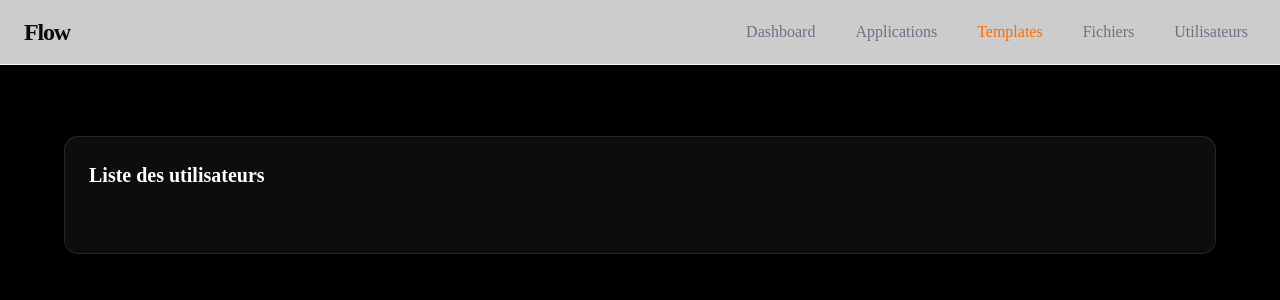
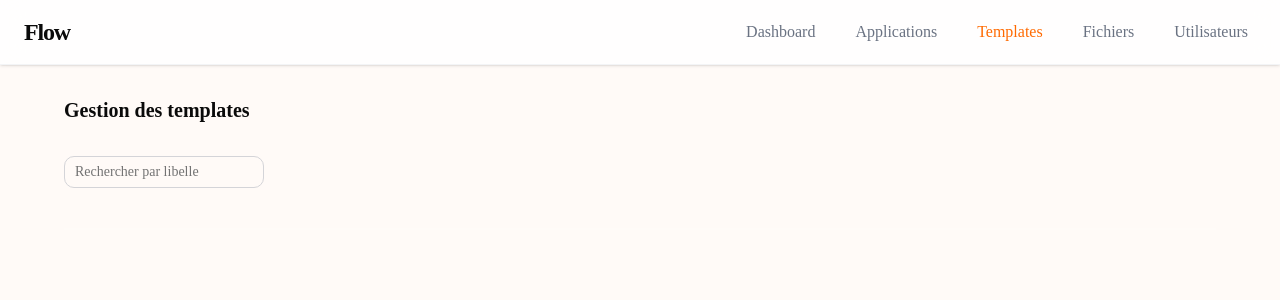
Before and after one commit to Titia13/flow_service, a Next.js app: page /template in a window 1280 px wide. Shown: the top 300 px of the page. Built offline with nearby package versions, Linux system fonts and the light colour scheme.

Commit message:
Debut des fonctionnalites DE fetch, create, update, status

```diff
--- a/app/store/appStore.ts
+++ b/app/store/appStore.ts
@@ -58,7 +58,6 @@ export const useAppStore = create<AppStore>((set, get) => ({
       const response = await apiFetch(`/app?${params.toString()}`);
       const apps = response.items || [];
       const totalApps = response.total;
-      console.log("response fetchApps===", response)
       set({
         apps,
         totalApps,
--- /dev/null
+++ b/app/store/templateStore.ts
@@ -0,0 +1,174 @@
+import { create } from "zustand"
+import { Template } from "../features/types/app";
+import Swal from "sweetalert2"
+import { apiFetch } from "../features/api/api";
+
+interface TemplateStore {
+  templates: Template[];
+  loading: boolean;
+  error: string | null;
+  isOpen: boolean;
+  templateToEdit: Template | null;
+  totalTemplates: number;
+  pageCount: number;
+  itemsPerPage: number;
+  currentPage: number;
+
+  fetchTemplates: (page?: number, size?: number, searchQuery?: string) => Promise<void>;
+  // setTemplates: (templates: Application[]) => void;
+  // setIsOpen: (open: boolean) => void;
+  // saveTemplate: (templateData: Partial<Application>) => Promise<void>;
+  // setTemplateToEdit: (template: Application | null) => void;
+  // confirmStatus: (app_id: Application['_id']) => Promise<void>;
+  // confirmDelete: (app_id: Application['_id']) => Promise<void>;
+}
+
+const Toast = Swal.mixin({
+  toast: true,
+  position: 'top-end',
+  showConfirmButton: false,
+  timer: 4000,
+  background: '#18181b',
+  color: '#ffffff',
+  didOpen: (toast) => {
+    toast.style.border = '1px solid #27272a';
+  }
+});
+
+export const useTemplateStore = create<TemplateStore>((set, get) => ({
+  templates: [],
+  loading: false,
+  error: null,
+  isOpen: false,
+  templateToEdit: null,
+  totalTemplates: 0,
+  pageCount: 0,
+  itemsPerPage: 5,
+  currentPage: 1,
+  searchQuery: "",
+
+  fetchTemplates: async (currentPage, itemsPerPage, searchQuery) => {
+    try {
+      set({ loading: true, error: null });
+       const params = new URLSearchParams({
+      page: String(currentPage),
+      size: String(itemsPerPage),
+    });
+      if (searchQuery) params.set("name", searchQuery);
+      const response = await apiFetch(`/templates?${params.toString()}`);
+      const templates = response.items || [];
+      const totalTemplates = response.total;
+      console.log("response fetchTemplates===", response)
+      set({
+        templates,
+        totalTemplates,
+        loading: false,
+      });
+    } catch (error) {
+      const message = 'Erreur lors du chargement';
+      set({ error: message });
+      Toast.fire({ icon: 'error', title: message });
+    }
+  }
+
+  // setIsOpen: (isOpen) => set({ isOpen }),
+
+  // saveApp: async (appData) => {
+  //   const { appToEdit, apps } = get();
+  //   try {
+  //     if (appToEdit) {
+  //       const id = appToEdit._id
+  //       if (!id) {
+  //         console.error("ID manquant");
+  //         return;
+  //       }
+  //       const mergedData = { ...appToEdit, ...appData };
+  //       const { id: _, _id: __, created_at, updated_at, ...cleanData } = mergedData;
+  //       const response = await apiFetch(`/app/${id}`, {
+  //         method: "PUT",
+  //         body: JSON.stringify(cleanData),
+  //       });
+  //       if (response.exists) {
+  //         Toast.fire({ icon: 'warning', title: response.message });
+  //         return
+  //       }
+
+  //       const updatedData = response.application || response;
+  //       set({
+  //         apps: apps.map((u) => (u._id === id ? updatedData : u)),
+  //         isOpen: false,
+  //         appToEdit: null,
+  //       });
+  //       Toast.fire({ icon: 'success', title: response.message || 'Application modifiée avec succès' });
+  //     } else {
+  //       const response = await apiFetch("/app/insert", {
+  //         method: "POST",
+  //         body: JSON.stringify(appData),
+  //       });
+  //       if (response.exists) {
+  //         Toast.fire({ icon: 'warning', title: response.message });
+  //         return
+  //       }
+  //       const newApp = response.application
+  //       set({
+  //         apps: [newApp, ...apps],
+  //         isOpen: false,
+  //         totalApps: get().totalApps + 1
+  //       });
+  //       Toast.fire({ icon: 'success', title: response.message });
+  //     }
+  //   } catch (err) {
+  //     const message = err instanceof Error ? err.message : 'Erreur lors de la sauvegarde';
+  //     set({ error: message });
+  //     Toast.fire({ icon: 'error', title: message });
+  //   }
+  // },
+
+  // setAppToEdit: (app) => set({ appToEdit: app, isOpen: !!app }),
+
+  // Activer/desactiver une application
+  // confirmStatus: async (app_id: Application['_id']) => {
+  //   const { apps } = get();
+  //   if (!app_id) return;
+  //   try {
+  //     const response = await apiFetch(`/app/${app_id}`, {
+  //       method: "PATCH",
+  //     });
+  //     if (!response.exists) {
+  //       Toast.fire({ icon: 'warning', title: response.message });
+  //       return
+  //     }
+  //     set({
+  //       apps: apps.map(u =>
+  //         u._id === app_id ? response.application : u,
+  //       ),
+  //       appToEdit: null
+  //     });
+  //     Toast.fire({ icon: 'success', title: response.message });
+  //   } catch (err) {
+  //     const message = err instanceof Error ? err.message : 'Erreur pendant le changement de statut';
+  //     set({ error: message });
+  //     Toast.fire({ icon: 'error', title: message });
+  //   }
+  // },
+  // confirmDelete: async (app_id: Application['_id']) => {
+  //   const {apps} = get();
+  //   if (!app_id) return;
+  //   try {
+  //     const response = await apiFetch(`/app/${app_id}`, {
+  //       method: "DELETE",
+  //     });
+  //     console.log("response===", response)
+  //     set({
+  //       apps: apps.filter(a => a._id !== response.application._id),
+  //       // appToDelete: null
+  //     });
+  //     Toast.fire({ icon: 'success', title: response.message || 'Application supprimée avec succès' });
+  //   } catch (err) {
+  //     const message = err instanceof Error ? err.message : 'Erreur pendant le changement de statut';
+  //     set({ error: message });
+  //     Toast.fire({ icon: 'error', title: message });
+  //   }
+  // },
+
+}));
--- a/app/template/page.tsx
+++ b/app/template/page.tsx
@@ -1,13 +1,29 @@
+import { Input } from "@/components/ui/input";
+
 export default function Templates() {
     return (
-        <main className="min-h-screen bg-black text-white p-10 pt-24 antialiased">
-            <div className="mx-auto w-full max-w-6xl rounded-xl border border-white/10 bg-white/5 p-6 backdrop-blur-sm mt-10">
-            <div className="flex items-center justify-between mb-10">
-                <h1 className="text-xl font-semibold">Liste des utilisateurs</h1>
-                <div>
-                </div>
-            </div>
-            </div>
+        <main className="min-h-screen p-10 pt-24 antialiased" style={{ backgroundColor: '#fffaf7' }}>
+           <div className="mx-auto w-full max-w-6xl">
+        <div className="mb-8 flex items-center justify-start">
+          <h1 className="text-xl font-semibold">Gestion des templates</h1>
+        </div>
+        <div className="flex justify-between">
+          <div>
+            <Input
+              placeholder="Rechercher par libelle "
+              className="w-full max-w-6xl"
+            //   value={searchQuery}
+            //   onChange={(e) => setSearchQuery(e.target.value)}
+            />
+          </div>
+          <div className="flex items-center gap-4">
+            {/* <AppDialogForm /> */}
+          </div>
+        </div>
+      </div>
+      <div className="mx-auto w-full max-w-6xl border border-white/10 mt-10">
+        {/* <AppTable searchQuery={debouncedSearch} /> */}
+      </div>
 
         </main>
     )
```
Also changed, not shown: app/features/types/app.ts (+11 -0 lines).
